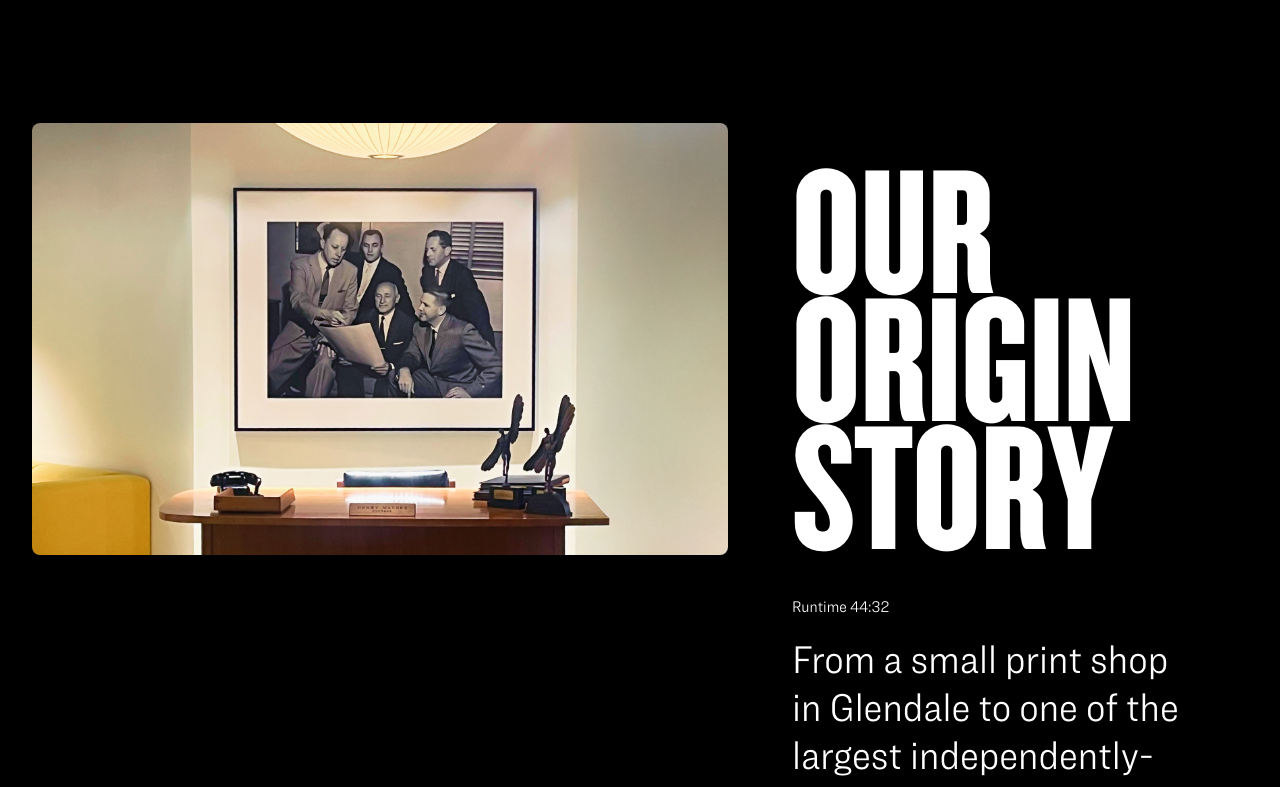
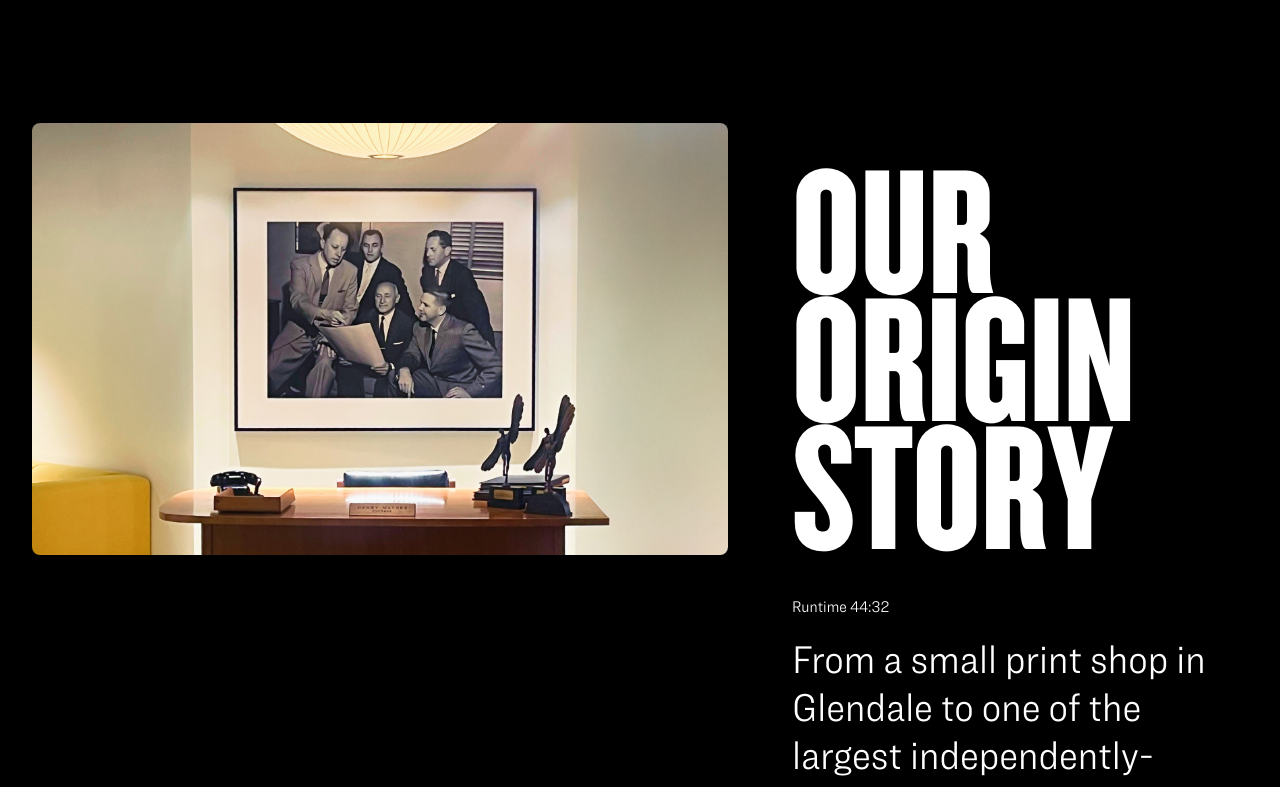
Before and after one commit to daviselen/website, a React (Vite) app: page /about in a window 1280 px wide. Shown: the part 3480-4267 px from the top of the page. Built offline with nearby package versions, Linux system fonts and the light colour scheme.

Commit message:
Adjust spacing

```diff
--- a/src/design-system/components/MediaObject.jsx
+++ b/src/design-system/components/MediaObject.jsx
@@ -26,7 +26,7 @@ const sideConfig = {
     measure: "pr-1000",
   },
   left: {
-    copy: "col-start-8 col-end-13 pl-400 pr-700",
+    copy: "col-start-8 col-end-13 px-400",
     image: "col-start-1 col-end-8",
     measure: "",
   },
```
